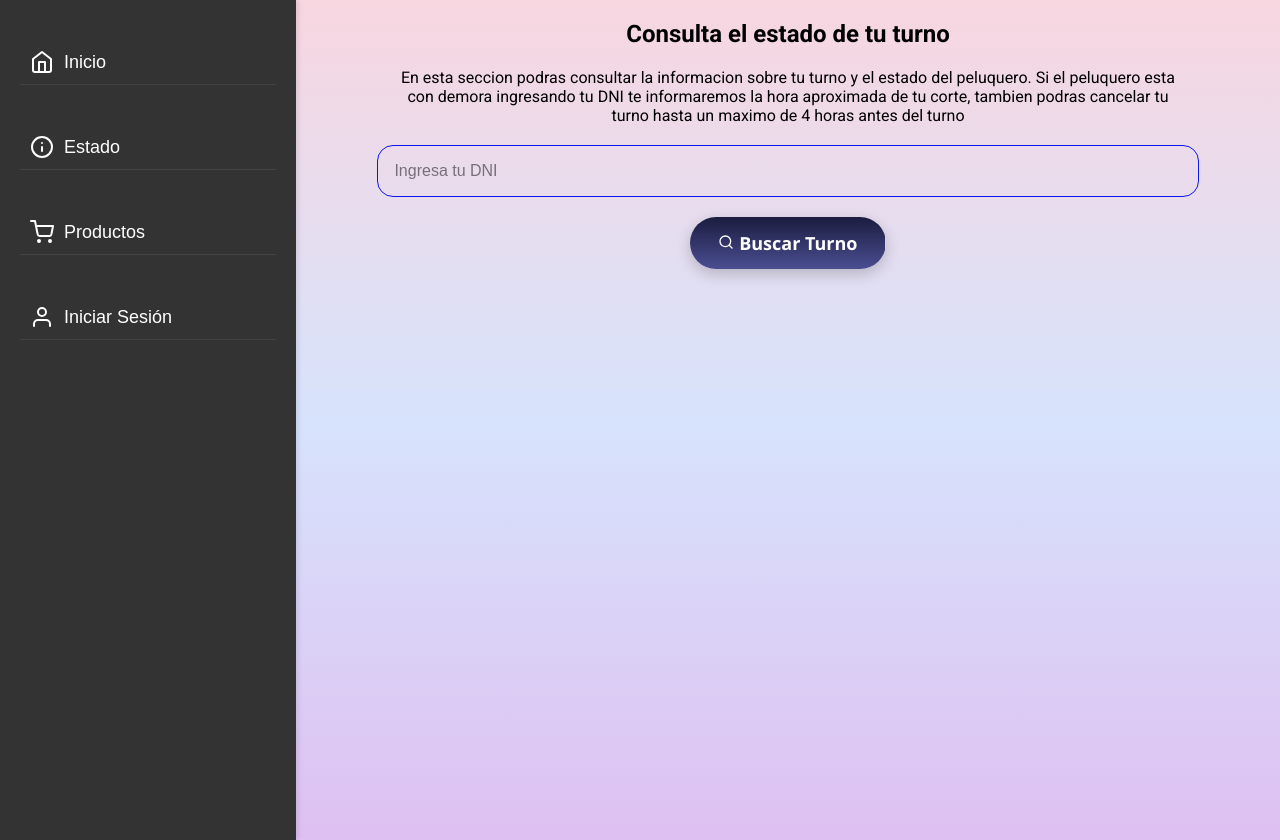
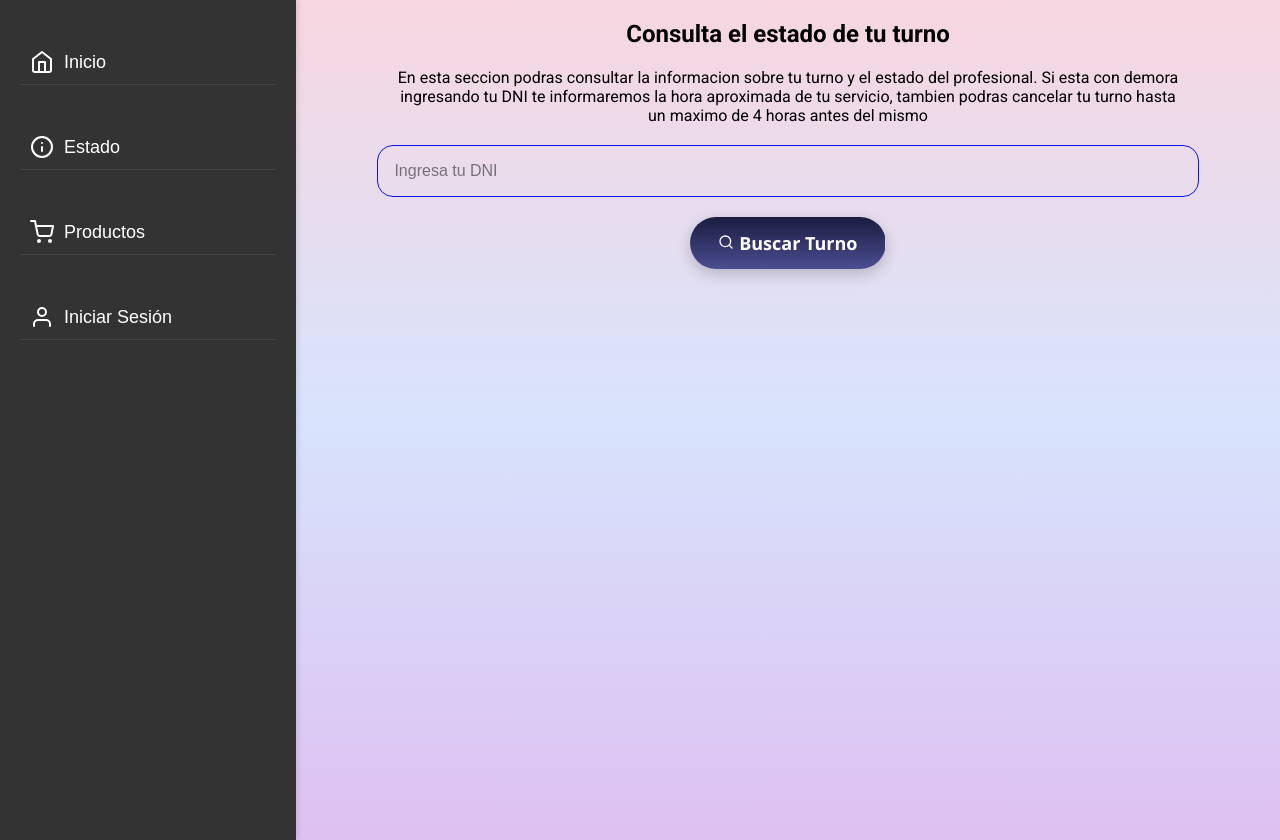
Before and after one commit to AugustoGalarza99/vanesamonteros, a React (Vite) app: page /estado in a window 1280 px wide. Built offline with nearby package versions, Linux system fonts and the light colour scheme; no server answers.

Commit message:
Control final 1.2

```diff
--- a/src/components/CalendarioPeluquero/CalendarioPeluquero.css
+++ b/src/components/CalendarioPeluquero/CalendarioPeluquero.css
@@ -8,6 +8,7 @@ h3{
   .calendario-navigation {
     display: flex;
     margin-bottom: 10px;
+    margin-right: 30px;
   }
   .calendario-header {
     display: flex;
--- a/src/components/EstadoPeluquero/EstadoPeluquero.css
+++ b/src/components/EstadoPeluquero/EstadoPeluquero.css
@@ -22,6 +22,8 @@ h2{
 .demora{
   font-family: var(--font);
   margin-top: 20px;
+  width: 80%;
+  text-align: center;
 }
 .info-turno{
   display: flex;
--- a/src/components/EstadoPeluquero/EstadoPeluquero.jsx
+++ b/src/components/EstadoPeluquero/EstadoPeluquero.jsx
@@ -155,7 +155,7 @@ const handleCancelarTurno = async () => {
     return (
         <div className="estado-peluquero">
             <h2>Consulta el estado de tu turno</h2>
-            <p className='p-estado'>En esta seccion podras consultar la informacion sobre tu turno y el estado del peluquero. Si el peluquero esta con demora ingresando tu DNI te informaremos la hora aproximada de tu corte, tambien podras cancelar tu turno hasta un maximo de 4 horas antes del turno</p>
+            <p className='p-estado'>En esta seccion podras consultar la informacion sobre tu turno y el estado del profesional. Si esta con demora ingresando tu DNI te informaremos la hora aproximada de tu servicio, tambien podras cancelar tu turno hasta un maximo de 4 horas antes del mismo</p>
             <input
                 className='input-estado'
                 type="text"
```
